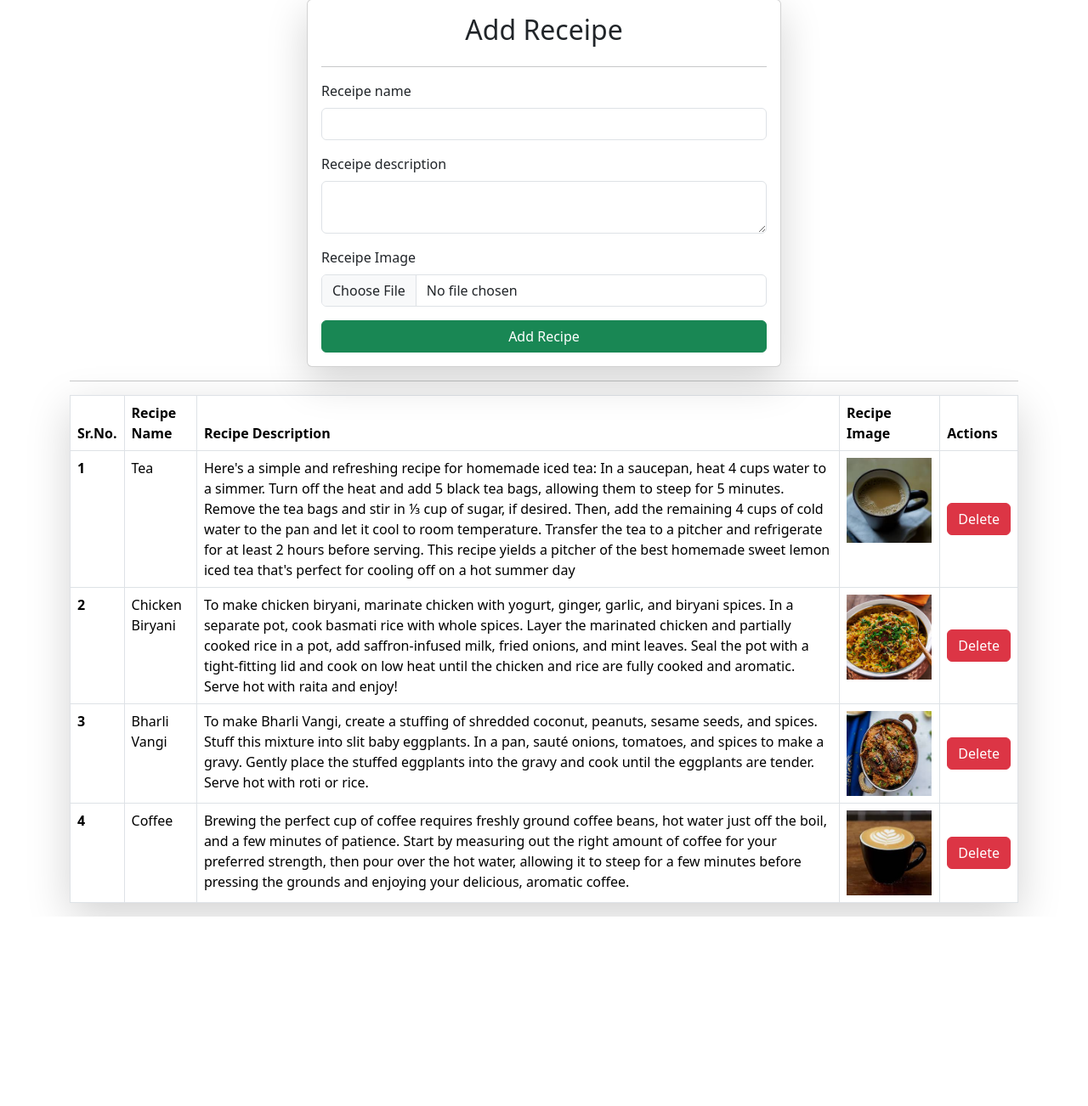
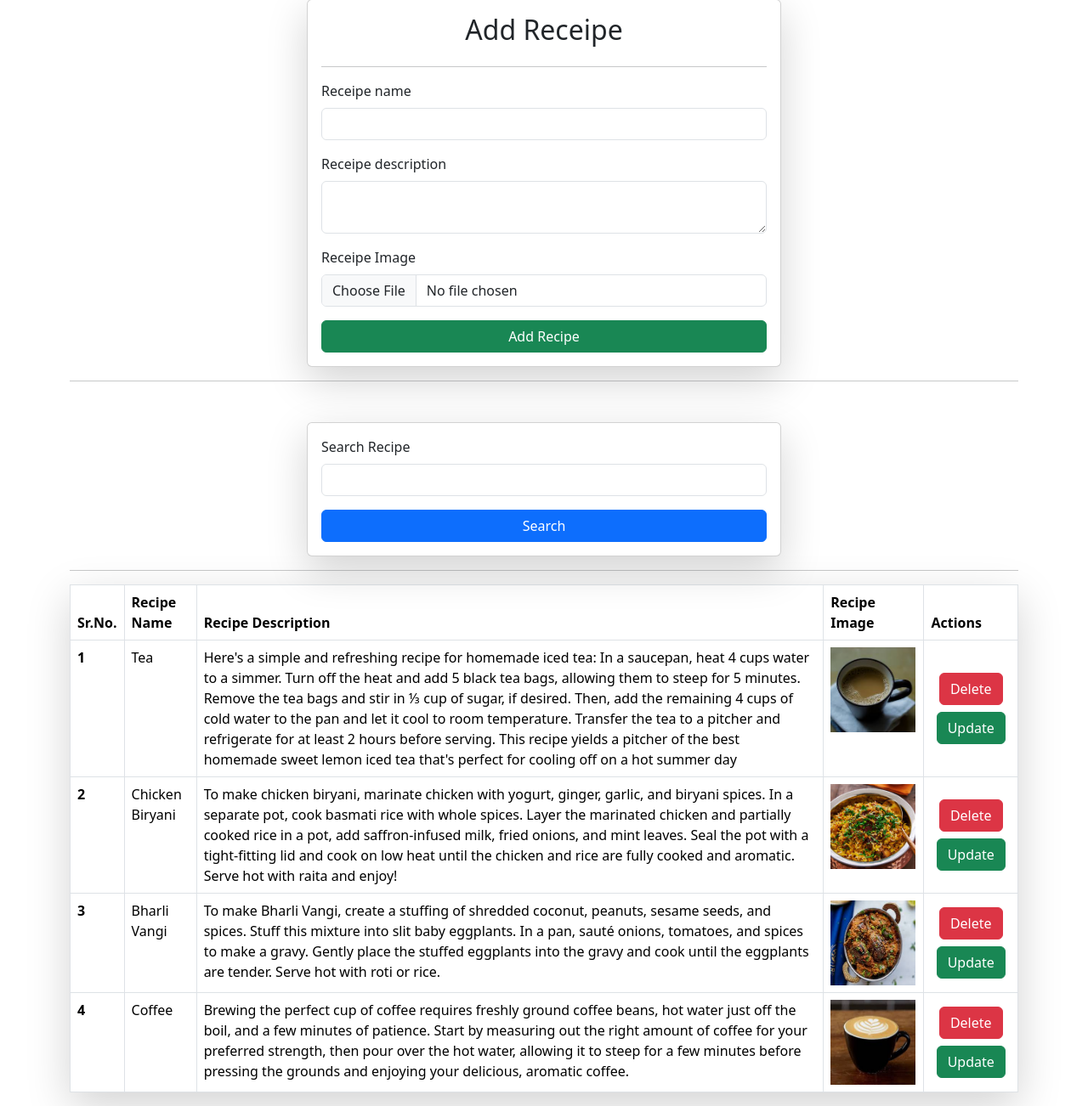
Before and after one commit to Abhishek31G/Recipe-Manager-App, a Django app: page /recipes/ in a window 1280 px wide. Shown: the part 97-1399 px from the top of the page at 85% size. Before the commit the page ends 1176 px from the top, so only its background shows below. Run offline with Django 5.2, Linux system fonts and the light colour scheme; data comes from the database, SQL or seed files in the repository; both versions use the stored data as it was after the commit; some libraries are stand-ins or nearby versions.

Commit message:
Recipe Manager App
Added features like add, delete, update and search functionality for recipes.

```diff
--- a/core/urls.py
+++ b/core/urls.py
@@ -13,6 +13,7 @@ urlpatterns = [
     path('contact/', contact, name="contact"),
     path('recipes/', recipes, name="recipes"),
     path('delete-recipe/<int:id>/', delete_recipe, name="delete_recipe"),
+    path('update-recipe/<int:id>/', update_recipe, name="update_recipe"),
     path('admin/', admin.site.urls),
 ]
 
--- a/veggie/templates/recipes.html
+++ b/veggie/templates/recipes.html
@@ -24,6 +24,22 @@
     <button type="submit" class="btn btn-success">Add Recipe</button>
   </form>
   <hr/>
+  <div class="mt-5">
+    <div class="mx-auto col-6">
+      <form class="mx-auto card p-3 shadow-lg">
+        {% csrf_token %}
+        <div class="mb-3">
+          <label for="recipe_name" class="form-label">Search Recipe</label>
+          <input type="text" name="search" id="recipe_name" class="form-control" required />
+        </div>
+
+        <button type="submit" class="btn btn-primary">Search</button>
+      </form>
+    </div>
+  </div>
+
+
+  <hr/>
   <table class="table table-bordered mt-2 shadow-lg p-2 mx-auto">
     <thead>
       <tr>
@@ -41,7 +57,10 @@
         <td>{{recipe.recipe_name}}</td>
         <td>{{recipe.recipe_description}}</td>
         <td><img src="/media/{{recipe.recipe_image}}" alt="{{recipe.recipe_name}}_image" style="height:100px; width:100px"></td>
-        <td style="display: table-cell; vertical-align: middle; text-align: center;"><a href="/delete-recipe/{{recipe.id}}" class="btn btn-danger">Delete</a></td>
+        <td style="display: table-cell; vertical-align: middle; text-align: center;">
+          <a href="/delete-recipe/{{recipe.id}}" class="btn btn-danger">Delete</a>
+          <a href="/update-recipe/{{recipe.id}}" class="btn btn-success mt-2">Update</a>
+        </td>
       </tr>
     {% endfor %}
     </tbody>
--- a/veggie/views.py
+++ b/veggie/views.py
@@ -1,5 +1,7 @@
 from django.shortcuts import render, redirect
 from .models import *
+from django.db.models import Q
+
 # Create your views here.
 
 def recipes(request):
@@ -15,6 +17,10 @@ def recipes(request):
         )
         return redirect('/recipes/')
     queryset = Recipe.objects.all()
+    if request.GET.get('search'):
+        search_term = request.GET.get('search')
+        # queryset = queryset.filter(recipe_name__icontains = search_term)
+        queryset = queryset.filter(Q(recipe_name__icontains=search_term) | Q(recipe_description__icontains=search_term))
     context = {
         "recipes": queryset,
     }
@@ -24,3 +30,22 @@ def delete_recipe(request, id):
     queryset = Recipe.objects.get(id=id)
     queryset.delete()
     return redirect('/recipes/')
+
+def update_recipe(request, id):
+    queryset = Recipe.objects.get(id=id)
+
+    if request.method == "POST":
+        recipe_name = request.POST.get('recipe_name')
+        recipe_description = request.POST.get('recipe_description')
+        recipe_image = request.FILES.get('recipe_image')
+
+        queryset.recipe_name = recipe_name
+        queryset.recipe_description = recipe_description
+        if recipe_image:
+            queryset.recipe_image = recipe_image
+        queryset.save()
+        return redirect('/recipes/')
+    context = {
+        "recipe": queryset
+    }
+    return render(request, 'update_recipe.html', context)
```
Also changed, not shown: veggie/templates/update_recipe.html (added, +28 -0 lines), db.sqlite3, public/static/veggie/recipe_images/coffee_fT7GDaz.jpeg (added), public/static/veggie/recipe_images/tea_JI5p0VB.jpeg (added).
